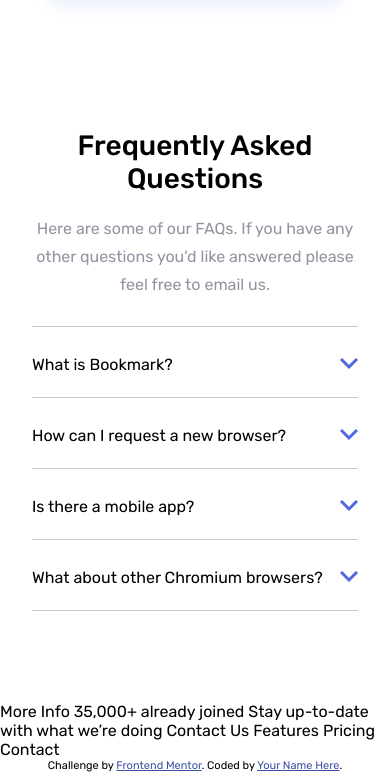
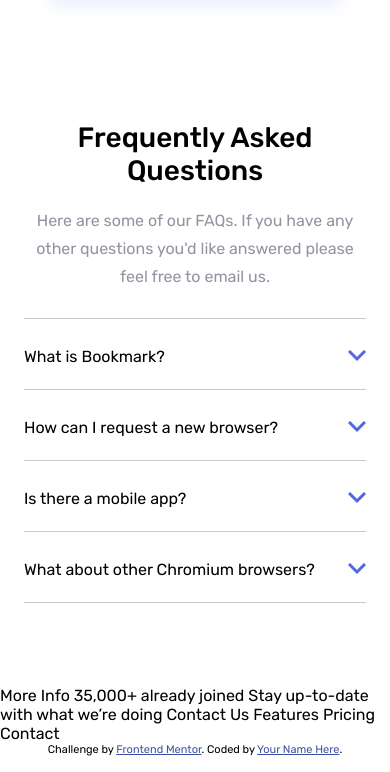
Before and after one commit to iSugam/Frontend-Mentor-Bookmark-landing-page, a plain HTML site: page index.html in a window 390 px wide. Shown: the part 3569-4341 px from the top of the page. Drawn offline with Linux system fonts and the light colour scheme.

Commit message:
Minor changes.

```diff
--- a/styles.css
+++ b/styles.css
@@ -197,6 +197,10 @@ body {
         color: #fff9;
         background-color: transparent;
         border-color: #fff9;
+    }
+
+    #header nav ul li:last-child a:hover {
+        color: hsl(0, 94%, 66%);
     }
 }
 
@@ -758,6 +762,7 @@ body {
 .faq-question-answer .faq-question {
     display: flex;
     justify-content: space-between;
+    gap: 10px;
     padding: 10px 0;
     cursor: pointer;
     font-size: 18px;
@@ -803,7 +808,7 @@ body {
     .faq-container {
         width: 100%;
         margin: auto;
-        padding: 2rem;
+        padding: 1.5rem;
     }
 
     .faq-container .faq-heading {
```
